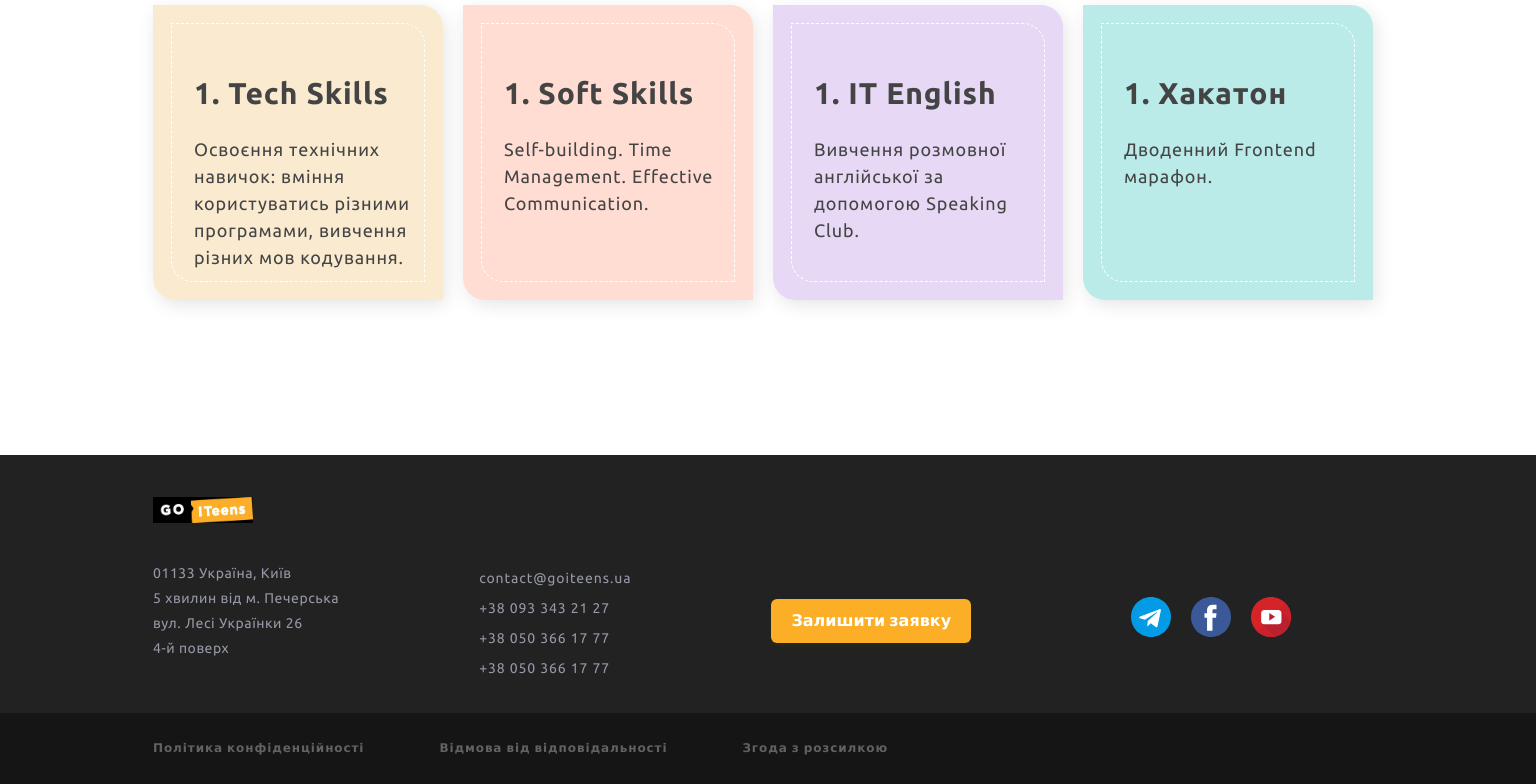
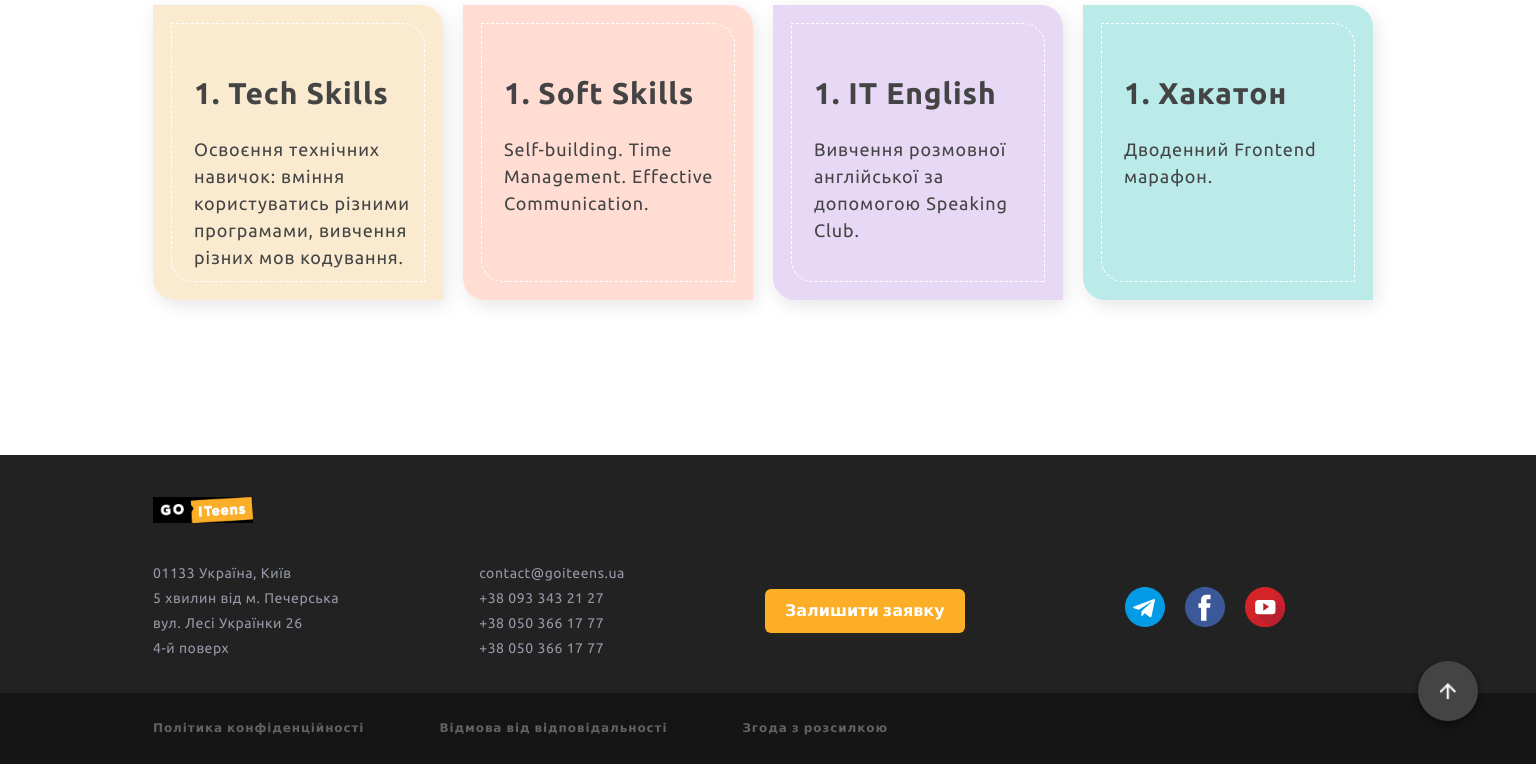
Before and after one commit to PetrovAleks/project_group3, a website: page src/index.html in a window 1536 px wide. Shown: the part 690-1474 px from the top of the page. Drawn offline with nearby package versions, Linux system fonts and the light colour scheme; files that its build step writes are made by us from their sources.

Commit message:
кнопка на верх

```diff
--- a/src/html/footer.html
+++ b/src/html/footer.html
@@ -1,9 +1,9 @@
 <footer>
   <section class="info">
-    <div class="container ">
+    <div class="container btn-up--position">
 
       <a class="info__logo-link" href="/">
-        <img src="../images/footer/goiteens.jpg" alt="logo goiteens" class="info__logo-img" width="100" />
+        <img src="./images/footer/goiteens.jpg" alt="logo goiteens" class="info__logo-img" width="100" />
       </a>
 
       <div class="wrapper__footer">
@@ -69,11 +69,10 @@
         </div>
       </div>
 
-      <div class="info__up btn-up">
-        <a href="/" class="btn-up__link">
-          <img src="../images/footer/btn-footer.png" alt="button-up" class="btn-up__img" />
-        </a>
-      </div>
+      <a href="/" class="btn-up__link">
+        <!-- <img src="../images/footer/btn-footer.png" alt="button-up" class="btn-up__img" /> -->
+      </a>
+
 
     </div>
   </section>
--- a/src/sass/button.scss
+++ b/src/sass/button.scss
@@ -10,7 +10,7 @@
   text-align: center;
   background-color: $accent-color;
   color: $nav-text-color;
-  box-shadow: 0 3px 5px 0 rgba(252, 174, 38, 0.041);
+  box-shadow: 0 3px 5px 0 rgba(252, 174, 38, 0.04);
   cursor: pointer;
   transition: background-color 250ms linear;
 
--- a/src/sass/footer.scss
+++ b/src/sass/footer.scss
@@ -136,6 +136,43 @@
     }
   }
 
+  .btn-up--position {
+    position: relative;
+  }
+
+  .btn-up__link {
+    position: absolute;
+    width: 60px;
+    height: 60px;
+    border-radius: 100%;
+    background-color: $primary-text-color;
+    cursor: pointer;
+
+    top: -60%;
+    left: 90%;
+
+    transform: translate3d(-10%, 50%, 0);
+    box-shadow: 0 3px 7px 0 rgba(5, 5, 5, 0.6);
+
+
+    &::before {
+      content: '';
+      position: absolute;
+      background-image: url(../images/btn-up.png);
+      background-position: center;
+      background-repeat: no-repeat;
+      background-size: cover;
+      width: 16px;
+      height: 16px;
+      z-index: 1;
+
+      top: 50%;
+      left: 50%;
+
+      transform: translate3d(-50%, -50%, 0);
+
+    }
+  }
 }
 
 @media screen and (min-width: 1300px) {
@@ -146,6 +183,10 @@
 
   .info__contacts-list {
     margin: 0 140px 0 0;
+    font-family: $primary-font-text;
+    font-size: 14px;
+    line-height: 25px;
+    letter-spacing: 0.04em;
   }
 
   .wrapper__social {
@@ -166,4 +207,37 @@
       margin-right: 0;
     }
   }
+
+  .btn-up__link {
+    position: absolute;
+    width: 60px;
+    height: 60px;
+    border-radius: 100%;
+    background-color: $primary-text-color;
+    cursor: pointer;
+
+    top: 100%;
+    left: 100%;
+
+    transform: translate3d(0, 0, 0);
+    box-shadow: 0 3px 7px 0 rgba(5, 5, 5, 0.6);
+
+
+    &::before {
+      content: '';
+      position: absolute;
+      background-image: url(../images/btn-up.png);
+      background-position: center;
+      background-repeat: no-repeat;
+      background-size: cover;
+      width: 16px;
+      height: 16px;
+      z-index: 1;
+
+      top: 50%;
+      left: 50%;
+
+      transform: translate3d(-50%, -50%, 0);
+    }
+  }
 }
--- a/src/sass/vars.scss
+++ b/src/sass/vars.scss
@@ -1,4 +1,3 @@
-
 $primary-font-text:'Ubuntu',
 Arial,
 Helvetica,
@@ -12,5 +11,4 @@ $primary-bgcolor:#fff;
 $accent-color:#fcae26;
 $footer-bgcolor:#222;
 $footer-bar-bgcolor:#151515;
-
 $nav-text-color :#fff;
```
Also changed, not shown: src/images/btn-up.png (added).
